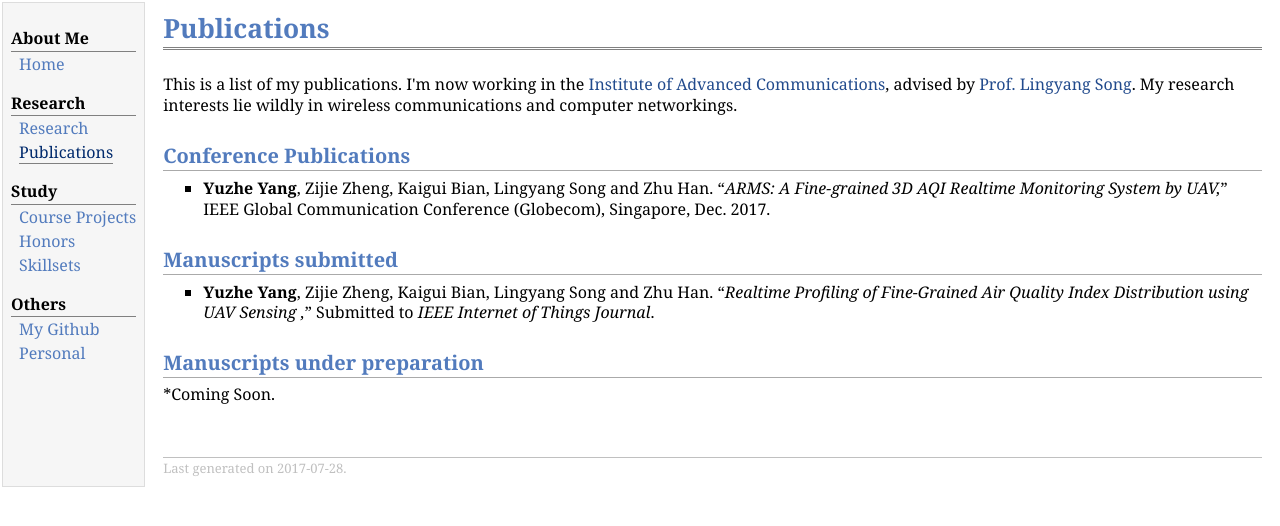
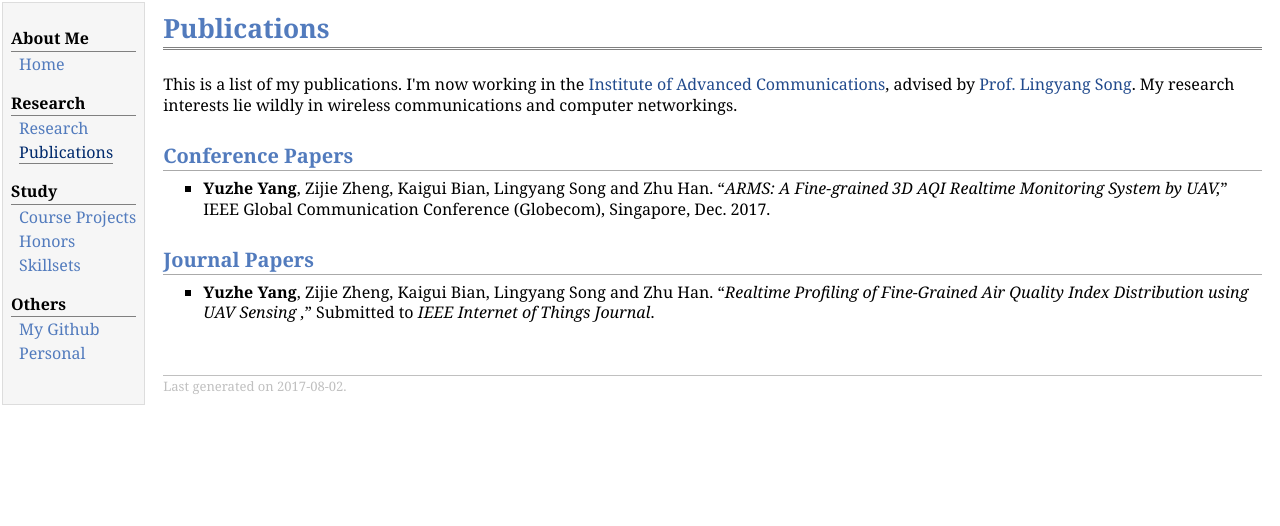
Before and after one commit to YyzHarry/Personal-Website, a Jekyll site: the page publications.html, which Jekyll copies as it is, in a window 1280 px wide. Shown: the top 526 px of the page. Built offline with Jekyll 4.4.1, drawn with Linux system fonts in a browser that asks for light colours.

Commit message:
Update publications.html

```diff
--- a/publications.html
+++ b/publications.html
@@ -29,22 +29,20 @@
 <h1>Publications</h1>
 </div>
 <p>This is a list of my publications. I'm now working in the <a href="http://wireless.pku.edu.cn/">Institute of Advanced Communications</a>, advised by <a href="http://wireless.pku.edu.cn/home/songly/index.html">Prof. Lingyang Song</a>. My research interests lie wildly in wireless communications and computer networkings.</p>
-<h2>Conference Publications</h2>
+<h2>Conference Papers</h2>
 <ul>
 <li><p><b>Yuzhe Yang</b>, Zijie Zheng, Kaigui Bian, Lingyang Song and Zhu Han. &ldquo;<i>ARMS: A Fine-grained 3D AQI Realtime Monitoring System by UAV,</i>&rdquo; IEEE Global Communication Conference (Globecom), Singapore, Dec. 2017.</p>
 </li>
 </ul>
-<h2>Manuscripts submitted</h2>
+<h2>Journal Papers</h2>
 <ul>
 <li><p><b>Yuzhe Yang</b>, Zijie Zheng, Kaigui Bian, Lingyang Song and Zhu Han. &ldquo;<i>Realtime Profiling of Fine-Grained Air Quality Index Distribution using UAV Sensing
 ,</i>&rdquo; Submitted to <i>IEEE Internet of Things Journal</i>.</p>
 </li>
 </ul>
-<h2>Manuscripts under preparation</h2>
-<p>*Coming Soon.</p>
 <div id="footer">
 <div id="footer-text">
-Last generated on 2017-07-28.
+Last generated on 2017-08-02.
 </div>
 </div>
 </td>
```
